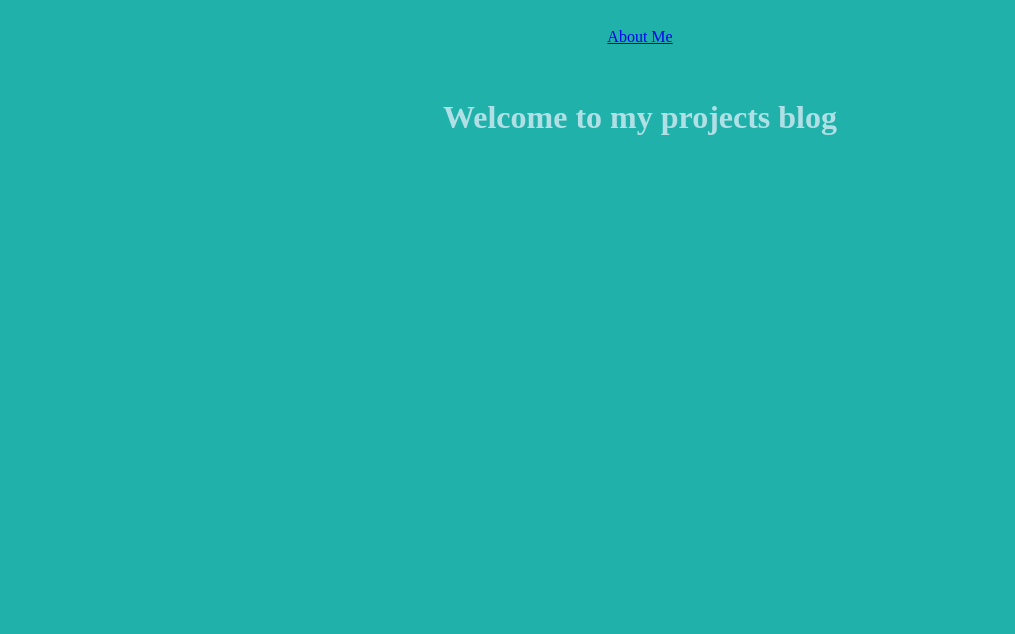
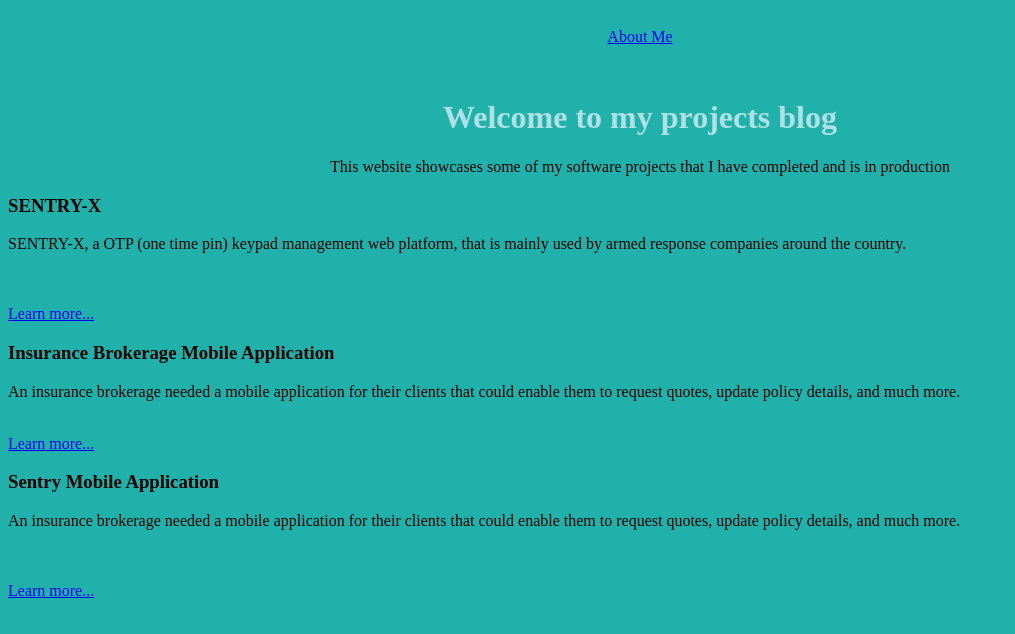
Before and after one commit to cybot810327/blog, a plain HTML site: page index.html in a window 1280 px wide. Shown: the whole page, without its empty margins (0-1015 px from the left). Drawn offline with Linux system fonts and the light colour scheme.

Commit message:
Add files via upload
added the favicon image

```diff
--- a/index.html
+++ b/index.html
@@ -3,6 +3,7 @@
 <html>
 <head>
 	<link rel="stylesheet" href="./css/master.css">
+	<link rel='icon' href='./images/favicon.ico' type='image/x-icon'/ >
 	<title>Welcome</title>
 
 </head>
@@ -12,7 +13,50 @@
 	</div>
 	<div id="div_header">
 		<h1>Welcome to my projects blog</h1>
+		<p>This website showcases some of my software projects that I have completed and is in production</p>
 	</div>
-	<h1></h1>
+	<div id="div_cards_grp">
+		<div id="div_cards">
+			<div id="div_card_header">
+				<h3>SENTRY-X</h3>
+				<div id="div_card_body">
+					<p>SENTRY-X, a OTP (one time pin) keypad management web platform, that is mainly used by armed response companies around the country.</p>
+				</div>
+				<br/>
+				<br/>
+				<a href="#">Learn more...</a>
+			</div>
+		</div>
+		<div id="div_cards">
+			<div id="div_card_header">
+				<h3>Insurance Brokerage Mobile Application</h3>
+				<div id="div_card_body">
+					<p>
+						An insurance brokerage needed a mobile application for their clients that could enable them to
+						request quotes, update policy details, and much more.
+					</p>
+				</div>
+				<br/>
+				<a href="#">Learn more...</a>
+			</div>
+		</div>
+		<div id="div_cards">
+			<div id="div_card_header">
+				<h3>Sentry Mobile Application</h3>
+				<div id="div_card_body">
+					<p>
+						An insurance brokerage needed a mobile application for their clients that could enable them to
+						request quotes, update policy details, and much more.
+					</p>
+				</div>
+				<br/>
+				<br/>
+				<a href="#">Learn more...</a>
+			</div>
+		</div>
+		<div id="div_cards">
+		</div>
+	</div>
+
 </body>
 </html>
```
Also changed, not shown: about_myself.html (+3 -2 lines).
